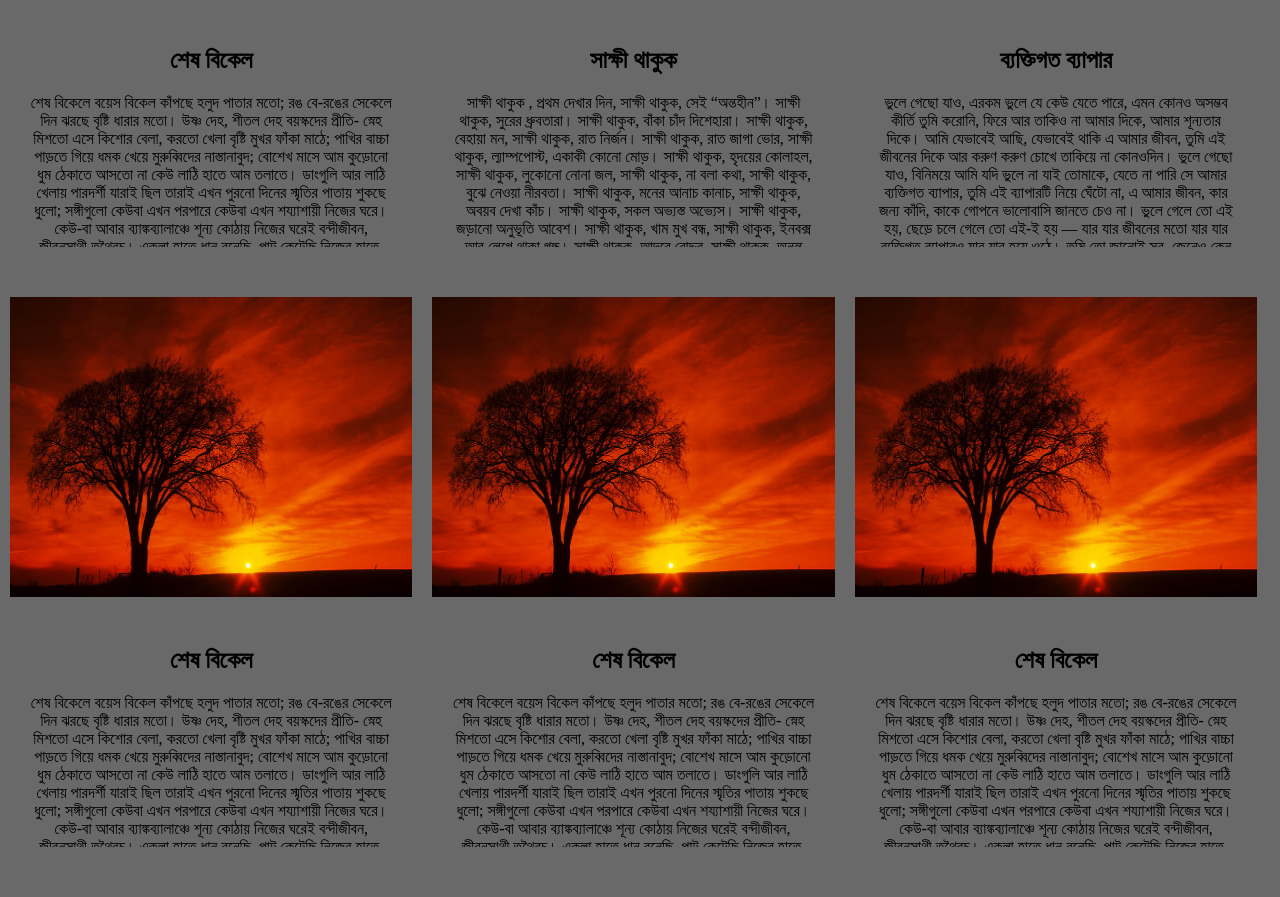
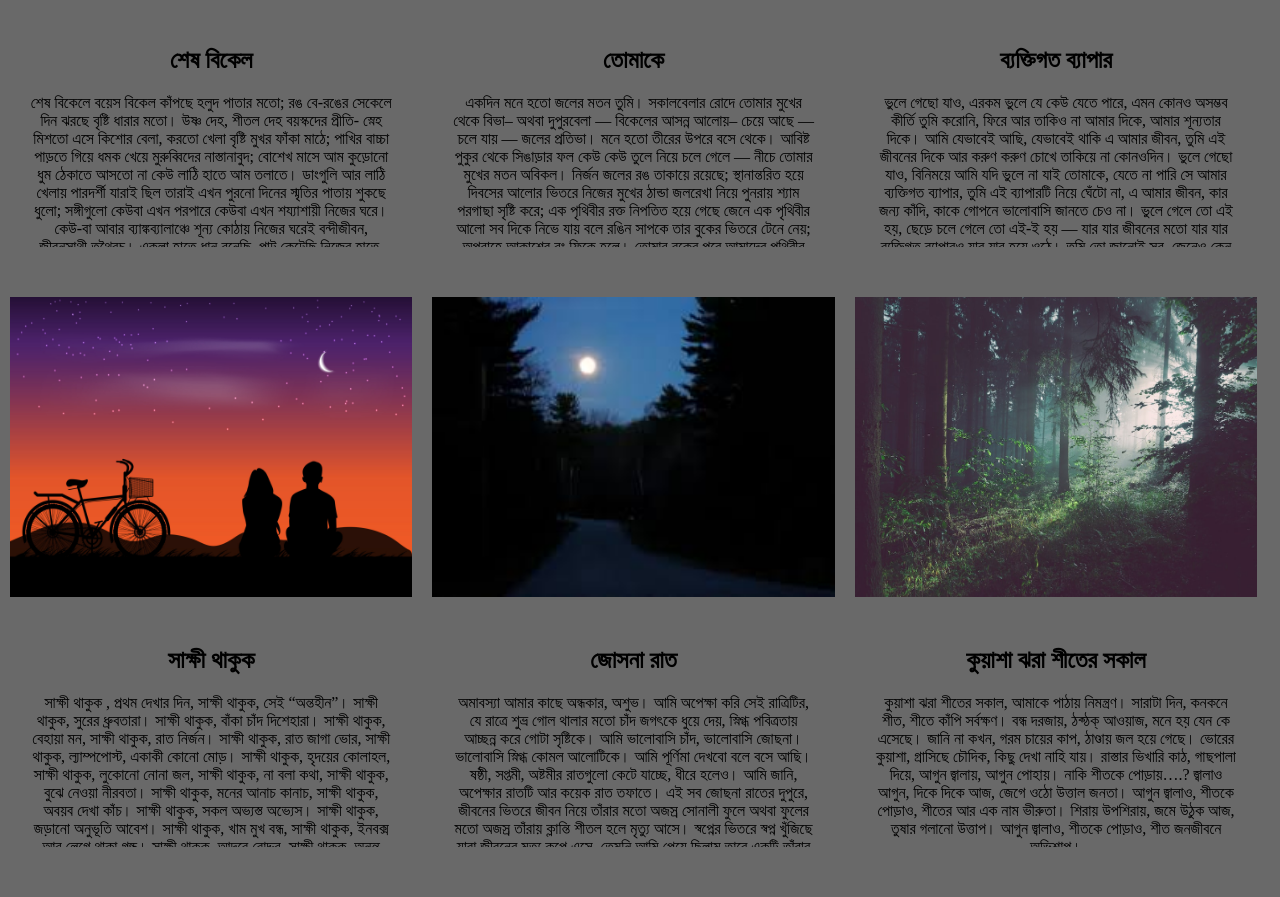
Before and after one commit to NabilaCodingWorld/gallery, a plain HTML site: page index.html in a window 1280 px wide. Shown: the part 401-1298 px from the top of the page. Drawn offline with Linux system fonts and the light colour scheme; a web font is replaced by a local one.

Commit message:
commit other things

```diff
--- a/index.html
+++ b/index.html
@@ -10,18 +10,15 @@
 
         <h1> <center>Gallery</center> </h1>
 
-
         <br>
         <section class="row">
             <div class="image">
                 <div id="zoom-In">
                     <figure>
                         <center>
-                            <img src="img/sunset-tree-1-john-brueske.jpg" alt="">
+                            <img src="img/sunset-tree-1-john-brueske.jpg" alt>
                         </center>
                     </figure>
-
-
 
                 </div>
                 <div class="myBorder">
@@ -68,13 +65,97 @@
                 <div id="zoom-In">
                     <figure>
                         <center>
-                            <img src="img/tree-sunset-sun-sit-down-lake-coast-shade-tree_156396-1.jpg" alt="">
+                            <img
+                                src="img/tree-sunset-sun-sit-down-lake-coast-shade-tree_156396-1.jpg"
+                                alt>
                         </center>
                     </figure>
                 </div>
                 <div class="myBorder">
+                    <h1> তোমাকে</h1>
+                    <p>একদিন মনে হতো জলের মতন তুমি।
+                        সকালবেলার রোদে তোমার মুখের থেকে বিভা–
+                        অথবা দুপুরবেলা — বিকেলের আসন্ন আলোয়–
+                        চেয়ে আছে — চলে যায় — জলের প্রতিভা।
+
+                        মনে হতো তীরের উপরে বসে থেকে।
+                        আবিষ্ট পুকুর থেকে সিঙাড়ার ফল
+                        কেউ কেউ তুলে নিয়ে চলে গেলে — নীচে
+                        তোমার মুখের মতন অবিকল।
+
+                        নির্জন জলের রঙ তাকায়ে রয়েছে;
+                        স্থানান্তরিত হয়ে দিবসের আলোর ভিতরে
+                        নিজের মুখের ঠান্ডা জলরেখা নিয়ে
+                        পুনরায় শ্যাম পরগাছা সৃষ্টি করে;
+
+                        এক পৃথিবীর রক্ত নিপতিত হয়ে গেছে জেনে
+                        এক পৃথিবীর আলো সব দিকে নিভে যায় বলে
+                        রঙিন সাপকে তার বুকের ভিতরে টেনে নেয়;
+                        অপরাহে আকাশের রং ফিকে হলে।
+
+                        তোমার বুকের পরে আমাদের পৃথিবীর অমোঘ সকাল;
+                        তোমার বুকের পরে আমাদের বিকেলের রক্তিল বিন্যাস;
+                        তোমার বুকের পরে আমাদের পৃথিবীর রাত;
+                        নদীর সাপিনী, লতা, বিলীন বিশ্বাস।</p>
+                </div>
+            </div>
+
+            <div class="image">
+                <div id="zoom-In">
+                    <figure>
+                        <center>
+                            <img src="img/images.jpg" alt>
+                        </center>
+                    </figure>
+                </div>
+                <div class="myBorder">
+                    <h1>ব্যক্তিগত ব্যাপার</h1>
+                    <p>
+                        ভুলে গেছো যাও,
+                        এরকম ভুলে যে কেউ যেতে পারে,
+                        এমন কোনও অসম্ভব কীর্তি তুমি করোনি,
+                        ফিরে আর তাকিও না আমার দিকে, আমার শূন্যতার দিকে।
+                        আমি যেভাবেই আছি, যেভাবেই থাকি এ আমার জীবন, তুমি এই
+                        জীবনের দিকে আর করুণ করুণ চোখে তাকিয়ে না কোনওদিন।
+                        ভুলে গেছো যাও,
+                        বিনিময়ে আমি যদি ভুলে না যাই তোমাকে, যেতে না পারি
+                        সে আমার ব্যক্তিগত ব্যাপার, তুমি এই ব্যাপারটি নিয়ে ঘেঁটো
+                        না,
+                        এ আমার জীবন, কার জন্য কাঁদি, কাকে গোপনে ভালোবাসি
+                        জানতে চেও না।
+
+                        ভুলে গেলে তো এই হয়, ছেড়ে চলে গেলে তো এই-ই হয় — যার যার
+                        জীবনের মতো
+                        যার যার ব্যক্তিগত ব্যাপারও যার যার হয়ে ওঠে।
+                        তুমি তো জানোই সব, জেনেও কেন বলো যে মাঝে মাঝে যেন
+                        খবর টবর দিই কেমন আছি!
+                        আমার কেমন থাকায় তোমার কীই বা যায় আসে!
+                        যদি খবর দিই যে ভালো নেই, যদি বলি তোমাকে খুব দেখতে ইচ্ছে
+                        করছে,
+                        যদি বলি তোমার জন্য আমার মন কেমন করছে,
+                        শরীর কেমন করছে!
+                        তুমি তো আর ছুটে আসবে না আমাকে ভালোবাসতে!
+                        তবে কী লাভ জানিয়ে, কী লাভ জানিয়ে যে আমি অবশেষে সন্ন্যাসী
+                        হলাম!</p>
+                </div>
+            </div>
+
+            <div class="image">
+                <div id="zoom-In">
+                    <figure>
+                        <center>
+                            <img
+                                src="img/graphics-drawing-couple-sit-and-view-nature-landscape-silhouette-after-sunset-for-wallpaper-background-illustration-vector.jpg"
+                                alt>
+                        </center>
+                    </figure>
+
+                </div>
+                <div class="myBorder">
                     <h1>সাক্ষী থাকুক</h1>
-                    <p>সাক্ষী থাকুক , প্রথম দেখার দিন,
+
+                    <p>
+                        সাক্ষী থাকুক , প্রথম দেখার দিন,
                         সাক্ষী থাকুক, সেই “অন্তহীন”।
                         সাক্ষী থাকুক, সুরের ধ্রুবতারা।
                         সাক্ষী থাকুক, বাঁকা চাঁদ দিশেহারা।
@@ -99,93 +180,7 @@
                         সাক্ষী থাকুক, তোমার খোলা চুল,
                         সাক্ষী থাকুক, বসন্তে পলাশ ফুল।
                         সাক্ষী থাকুক, শুকপাখিদের ঘুম,
-                        সাক্ষী থাকুক, পাতা ঝরার মরশুম।</p>
-                </div>
-            </div>
-
-            <div class="image">
-                <div id="zoom-In">
-                    <figure>
-                        <center>
-                            <img src="img/images.jpg" alt="">
-                        </center>
-                    </figure>
-                </div>
-                <div class="myBorder">
-                    <h1>ব্যক্তিগত ব্যাপার</h1>
-                    <p>
-                        ভুলে গেছো যাও,
-                        এরকম ভুলে যে কেউ যেতে পারে,
-                        এমন কোনও অসম্ভব কীর্তি তুমি করোনি,
-                        ফিরে আর তাকিও না আমার দিকে, আমার শূন্যতার দিকে।
-                        আমি যেভাবেই আছি, যেভাবেই থাকি এ আমার জীবন, তুমি এই
-                        জীবনের দিকে আর করুণ করুণ চোখে তাকিয়ে না কোনওদিন।
-                        ভুলে গেছো যাও,
-                        বিনিময়ে আমি যদি ভুলে না যাই তোমাকে, যেতে না পারি
-                        সে আমার ব্যক্তিগত ব্যাপার, তুমি এই ব্যাপারটি নিয়ে ঘেঁটো না,
-                        এ আমার জীবন, কার জন্য কাঁদি, কাকে গোপনে ভালোবাসি
-                        জানতে চেও না।
-
-                        ভুলে গেলে তো এই হয়, ছেড়ে চলে গেলে তো এই-ই হয় — যার যার জীবনের মতো
-                        যার যার ব্যক্তিগত ব্যাপারও যার যার হয়ে ওঠে।
-                        তুমি তো জানোই সব, জেনেও কেন বলো যে মাঝে মাঝে যেন
-                        খবর টবর দিই কেমন আছি!
-                        আমার কেমন থাকায় তোমার কীই বা যায় আসে!
-                        যদি খবর দিই যে ভালো নেই, যদি বলি তোমাকে খুব দেখতে ইচ্ছে করছে,
-                        যদি বলি তোমার জন্য আমার মন কেমন করছে,
-                        শরীর কেমন করছে!
-                        তুমি তো আর ছুটে আসবে না আমাকে ভালোবাসতে!
-                        তবে কী লাভ জানিয়ে, কী লাভ জানিয়ে যে আমি অবশেষে সন্ন্যাসী হলাম!</p>
-                </div>
-            </div>
-
-            <div class="image">
-                <div id="zoom-In">
-                    <figure>
-                        <center>
-                            <img src="img/sunset-tree-1-john-brueske.jpg" alt="">
-                        </center>
-                    </figure>
-
-
-
-                </div>
-                <div class="myBorder">
-                    <h1>শেষ বিকেল</h1>
-
-                    <p>
-                        শেষ বিকেলে বয়েস বিকেল
-কাঁপছে হলুদ পাতার মতো;
-রঙ বে-রঙের সেকেলে দিন
-ঝরছে বৃষ্টি ধারার মতো।
-
-উষ্ণ দেহ, শীতল দেহ
-বয়স্কদের প্রীতি- স্নেহ মিশতো এসে
-কিশোর বেলা, করতো খেলা বৃষ্টি মুখর
-ফাঁকা মাঠে; পাখির বাচ্চা পাড়তে গিয়ে
-ধমক খেয়ে মুরুব্বিদের নাস্তানাবুদ;
-বোশেখ মাসে আম কুড়োনো ধুম ঠেকাতে
-আসতো না কেউ লাঠি হাতে আম তলাতে।
-ডাংগুলি আর লাঠি খেলায় পারদর্শী যারাই ছিল
-তারাই এখন পুরনো দিনের স্মৃতির পাতায়
-শুকছে ধুলো; সঙ্গীগুলো কেউবা এখন পরপারে
-কেউবা এখন শয্যাশায়ী নিজের ঘরে।
-
-কেউ-বা আবার ব্যাঙ্কব্যালাঞ্চে শূন্য কোঠায়
-নিজের ঘরেই বন্দীজীবন, জীবনসাথী তথৈবচ।
-
-একলা হাতে ধান বুনেছি, পাট কেটেছি
-নিজের হাতে, বাবার চক্ষু এড়িয়ে গিয়ে
-যাত্রা দলের গান শুনেছি গভীর রাতে।
-
-ক্লান্তিগুলো মধুর হতো নব বধুর পানের খিলে
-পানের রসে ঠোঁট রাঙিয়ে বলতো হেসে-
-‘জানতে আমার নেইকো বাকি বিয়ের আগে
-ক্যামন ছিলে’-----।
-
-বয়েস বিকেল গড়িয়ে যাবে সন্ধ্যা হবে
-অস্ত যাবে ইচ্ছামতো,ডাকবে না কেউ
-আগের মতো ঘুচিয়ে দিতে হৃদয়-ক্ষত।
+                        সাক্ষী থাকুক, পাতা ঝরার মরশুম।
                     </p>
                 </div>
             </div>
@@ -194,49 +189,40 @@
                 <div id="zoom-In">
                     <figure>
                         <center>
-                            <img src="img/sunset-tree-1-john-brueske.jpg" alt="">
+                            <img src="img/images1.jpg" alt>
                         </center>
                     </figure>
 
-
-
                 </div>
                 <div class="myBorder">
-                    <h1>শেষ বিকেল</h1>
+                    <h1>জোসনা রাত</h1>
 
                     <p>
-                        শেষ বিকেলে বয়েস বিকেল
-কাঁপছে হলুদ পাতার মতো;
-রঙ বে-রঙের সেকেলে দিন
-ঝরছে বৃষ্টি ধারার মতো।
+                        অমাবস্যা আমার কাছে অন্ধকার, অশুভ।
+                        আমি অপেক্ষা করি সেই রাত্রিটির, যে রাত্রে শুভ্র গোল থালার
+                        মতো চাঁদ
+                        জগৎকে ধুয়ে দেয়, স্নিগ্ধ পবিত্রতায় আচ্ছন্ন করে গোটা
+                        সৃষ্টিকে।
+                        আমি ভালোবাসি চাঁদ, ভালোবাসি জোছনা।
+                        ভালোবাসি স্নিগ্ধ কোমল আলোটিকে। আমি পূর্ণিমা দেখবো বলে
+                        বসে আছি।
+                        ষষ্ঠী, সপ্তমী, অষ্টমীর রাতগুলো কেটে যাচ্ছে, ধীরে হলেও।
+                        আমি জানি, অপেক্ষার রাতটি আর কয়েক রাত তফাতে।
 
-উষ্ণ দেহ, শীতল দেহ
-বয়স্কদের প্রীতি- স্নেহ মিশতো এসে
-কিশোর বেলা, করতো খেলা বৃষ্টি মুখর
-ফাঁকা মাঠে; পাখির বাচ্চা পাড়তে গিয়ে
-ধমক খেয়ে মুরুব্বিদের নাস্তানাবুদ;
-বোশেখ মাসে আম কুড়োনো ধুম ঠেকাতে
-আসতো না কেউ লাঠি হাতে আম তলাতে।
-ডাংগুলি আর লাঠি খেলায় পারদর্শী যারাই ছিল
-তারাই এখন পুরনো দিনের স্মৃতির পাতায়
-শুকছে ধুলো; সঙ্গীগুলো কেউবা এখন পরপারে
-কেউবা এখন শয্যাশায়ী নিজের ঘরে।
+                        এই সব জোছনা রাতের দুপুরে,
+                        জীবনের ভিতরে জীবন নিয়ে
+                        তাঁরার মতো অজস্র সোনালী ফুলে
+                        অথবা ফুলের মতো অজস্র তাঁরায়
+                        ক্লান্তি শীতল হলে মৃত্যু আসে।
 
-কেউ-বা আবার ব্যাঙ্কব্যালাঞ্চে শূন্য কোঠায়
-নিজের ঘরেই বন্দীজীবন, জীবনসাথী তথৈবচ।
-
-একলা হাতে ধান বুনেছি, পাট কেটেছি
-নিজের হাতে, বাবার চক্ষু এড়িয়ে গিয়ে
-যাত্রা দলের গান শুনেছি গভীর রাতে।
-
-ক্লান্তিগুলো মধুর হতো নব বধুর পানের খিলে
-পানের রসে ঠোঁট রাঙিয়ে বলতো হেসে-
-‘জানতে আমার নেইকো বাকি বিয়ের আগে
-ক্যামন ছিলে’-----।
-
-বয়েস বিকেল গড়িয়ে যাবে সন্ধ্যা হবে
-অস্ত যাবে ইচ্ছামতো,ডাকবে না কেউ
-আগের মতো ঘুচিয়ে দিতে হৃদয়-ক্ষত।
+                        স্বপ্নের ভিতরে স্বপ্ন খুঁজিছে যারা
+                        জীবনের মৃত্যু কূপে এসে,
+                        তেমনি আমি পেয়ে ছিলাম তারে
+                        একটি তাঁরার খোঁজে রাতের আঁধারে!
+                        চোখের পাতায় ঘুম জমেছিল ঢের
+                        হৃদয়ের কাছ হতে খুব কাছে এসে
+                        আমরা ক্লান্ত হলে ভালো বেসে বেসে
+                        তুমি আমি দুটি পথে গেছি অবশেষে।
                     </p>
                 </div>
             </div>
@@ -245,49 +231,57 @@
                 <div id="zoom-In">
                     <figure>
                         <center>
-                            <img src="img/sunset-tree-1-john-brueske.jpg" alt="">
+                            <img src="img/photo-1448375240586-882707db888b.jpg"
+                                alt>
                         </center>
                     </figure>
 
-
-
                 </div>
                 <div class="myBorder">
-                    <h1>শেষ বিকেল</h1>
+                    <h1>কুয়াশা ঝরা শীতের সকাল</h1>
 
                     <p>
-                        শেষ বিকেলে বয়েস বিকেল
-কাঁপছে হলুদ পাতার মতো;
-রঙ বে-রঙের সেকেলে দিন
-ঝরছে বৃষ্টি ধারার মতো।
+                        কুয়াশা ঝরা
+                        শীতের সকাল,
+                        আমাকে পাঠায় নিমন্ত্রণ।
 
-উষ্ণ দেহ, শীতল দেহ
-বয়স্কদের প্রীতি- স্নেহ মিশতো এসে
-কিশোর বেলা, করতো খেলা বৃষ্টি মুখর
-ফাঁকা মাঠে; পাখির বাচ্চা পাড়তে গিয়ে
-ধমক খেয়ে মুরুব্বিদের নাস্তানাবুদ;
-বোশেখ মাসে আম কুড়োনো ধুম ঠেকাতে
-আসতো না কেউ লাঠি হাতে আম তলাতে।
-ডাংগুলি আর লাঠি খেলায় পারদর্শী যারাই ছিল
-তারাই এখন পুরনো দিনের স্মৃতির পাতায়
-শুকছে ধুলো; সঙ্গীগুলো কেউবা এখন পরপারে
-কেউবা এখন শয্যাশায়ী নিজের ঘরে।
+                        সারাটা দিন,
+                        কনকনে শীত,
+                        শীতে কাঁপি সর্বক্ষণ।
 
-কেউ-বা আবার ব্যাঙ্কব্যালাঞ্চে শূন্য কোঠায়
-নিজের ঘরেই বন্দীজীবন, জীবনসাথী তথৈবচ।
+                        বন্ধ দরজায়,
+                        ঠক্ঠক্ আওয়াজ,
+                        মনে হয় যেন কে এসেছে।
 
-একলা হাতে ধান বুনেছি, পাট কেটেছি
-নিজের হাতে, বাবার চক্ষু এড়িয়ে গিয়ে
-যাত্রা দলের গান শুনেছি গভীর রাতে।
+                        জানি না কখন,
+                        গরম চায়ের কাপ,
+                        ঠাণ্ডায় জল হয়ে গেছে।
 
-ক্লান্তিগুলো মধুর হতো নব বধুর পানের খিলে
-পানের রসে ঠোঁট রাঙিয়ে বলতো হেসে-
-‘জানতে আমার নেইকো বাকি বিয়ের আগে
-ক্যামন ছিলে’-----।
+                        ভোরের কুয়াশা,
+                        গ্রাসিছে চৌদিক,
+                        কিছু দেখা নাহি যায়।
 
-বয়েস বিকেল গড়িয়ে যাবে সন্ধ্যা হবে
-অস্ত যাবে ইচ্ছামতো,ডাকবে না কেউ
-আগের মতো ঘুচিয়ে দিতে হৃদয়-ক্ষত।
+                        রাস্তার ভিখারি
+                        কাঠ, গাছপালা দিয়ে,
+                        আগুন জ্বালায়, আগুন পোহায়।
+
+                        নাকি শীতকে পোড়ায়….?
+
+                        জ্বালাও আগুন,
+                        দিকে দিকে আজ,
+                        জেগে ওঠো উত্তাল জনতা।
+
+                        আগুন জ্বালাও,
+                        শীতকে পোড়াও,
+                        শীতের আর এক নাম ভীরুতা।
+
+                        শিরায় উপশিরায়,
+                        জমে উঠুক আজ,
+                        তুষার গলানো উত্তাপ।
+
+                        আগুন জ্বালাও,
+                        শীতকে পোড়াও,
+                        শীত জনজীবনে অভিশাপ।
                     </p>
                 </div>
             </div>
```
Also changed, not shown: img/graphics-drawing-couple-sit-and-view-nature-landscape-silhouette-after-sunset-for-wallpaper-background-illustration-vector.jpg (added), img/images1.jpg (added), img/photo-1448375240586-882707db888b.jpg (added). Lines whose indentation alone changed are shown as unchanged.
